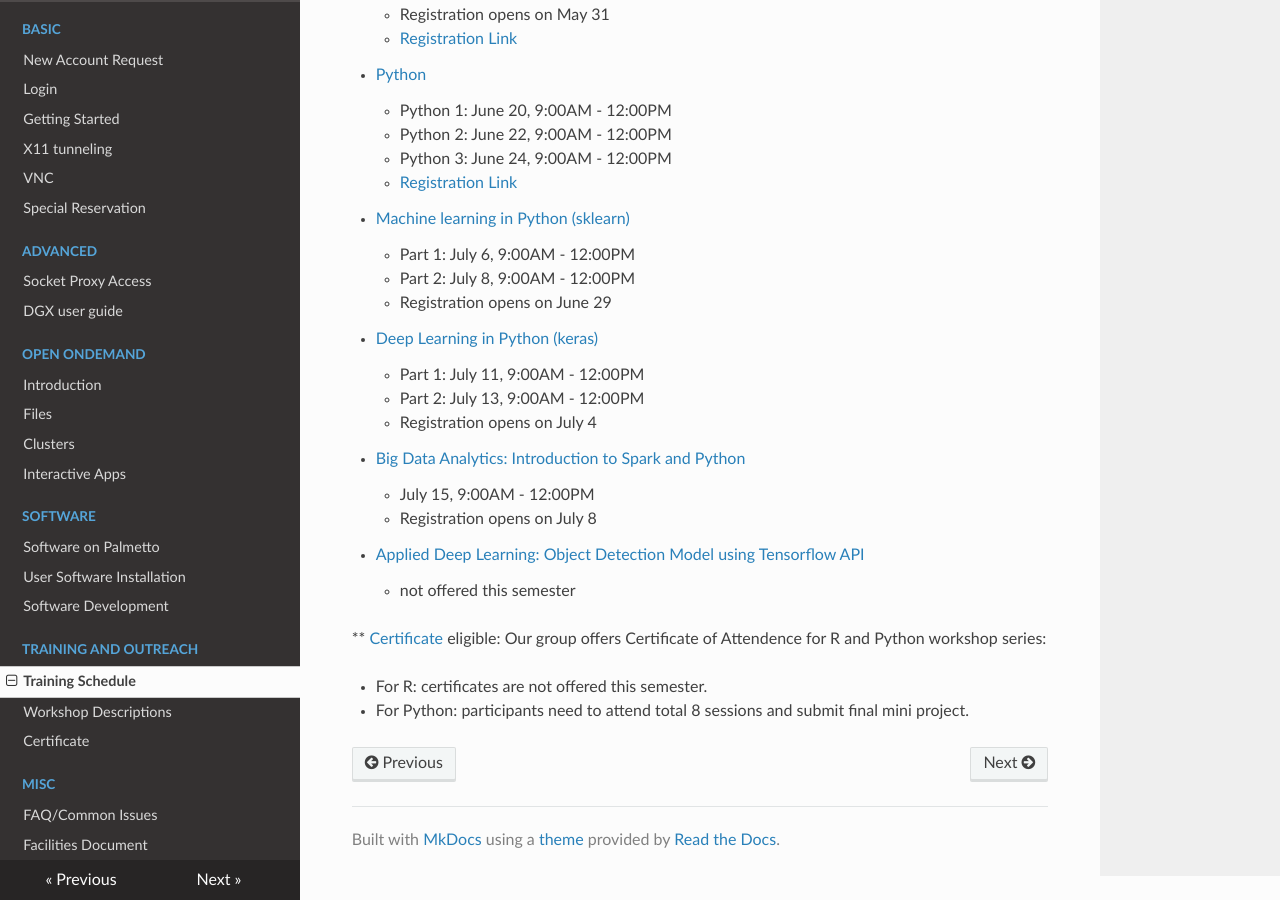
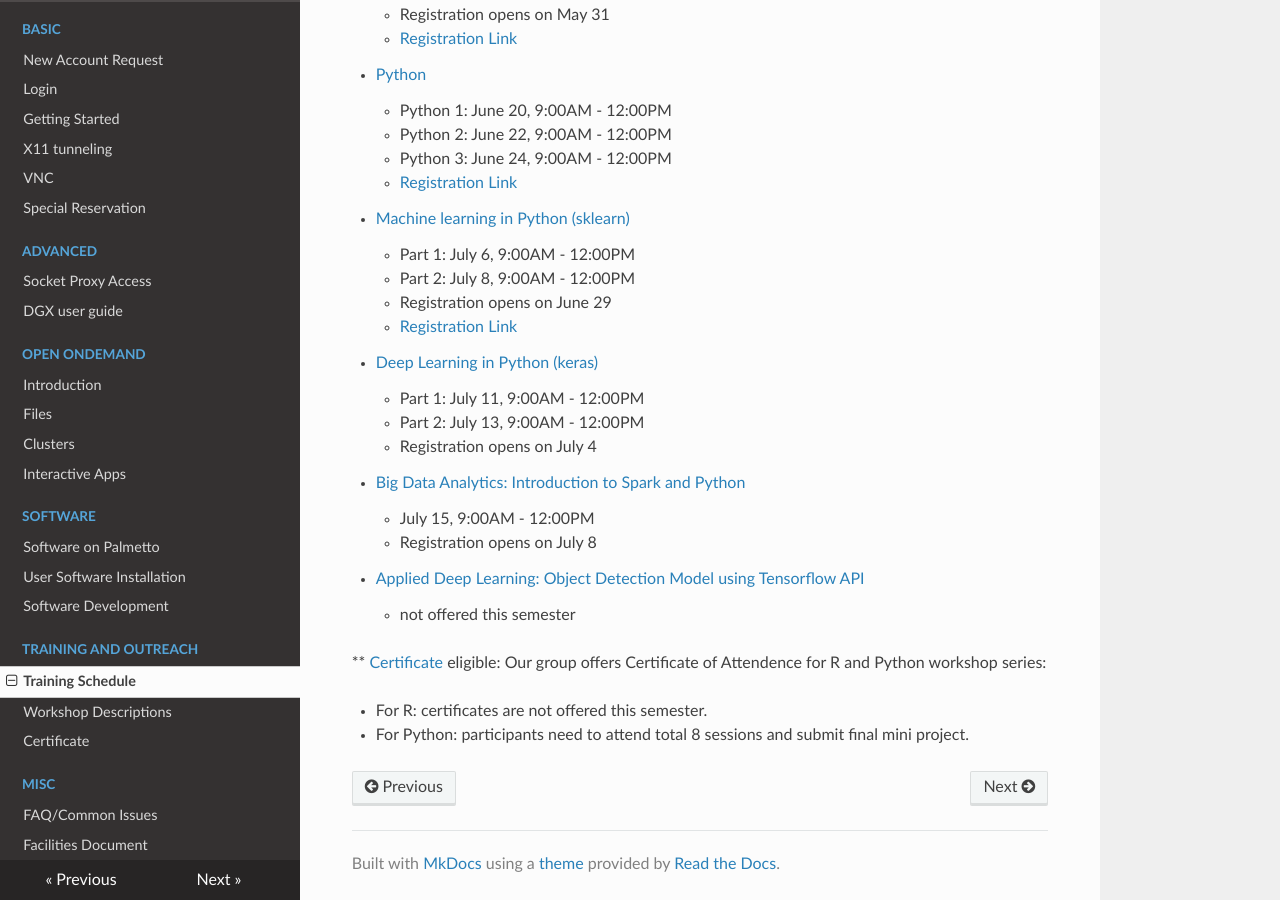
Before and after one commit to clemsonciti/palmetto-documentation, an MkDocs documentation site: the page built from docs/training/schedule.md, in a window 1280 px wide and 900 px high, scrolled down 908 px. Built offline with MkDocs 1.6.1, drawn with Linux system fonts in a browser that asks for light colours; nearby versions of some CDN libraries.

Commit message:
Update schedule.md

```diff
--- a/docs/training/schedule.md
+++ b/docs/training/schedule.md
@@ -45,7 +45,7 @@
     - Part 1: July 6, 9:00AM - 12:00PM
     - Part 2: July 8, 9:00AM - 12:00PM
     - Registration opens on June 29
-   <!---  - [Registration Link](https://forms.gle/2EjVBSYtzHt14qj8A) -->
+    - [Registration Link](https://forms.gle/EugSmVTWouwznjjv7)
 
 
 - [Deep Learning in Python (keras)](workshop.md#deep-learning-in-python)
```
